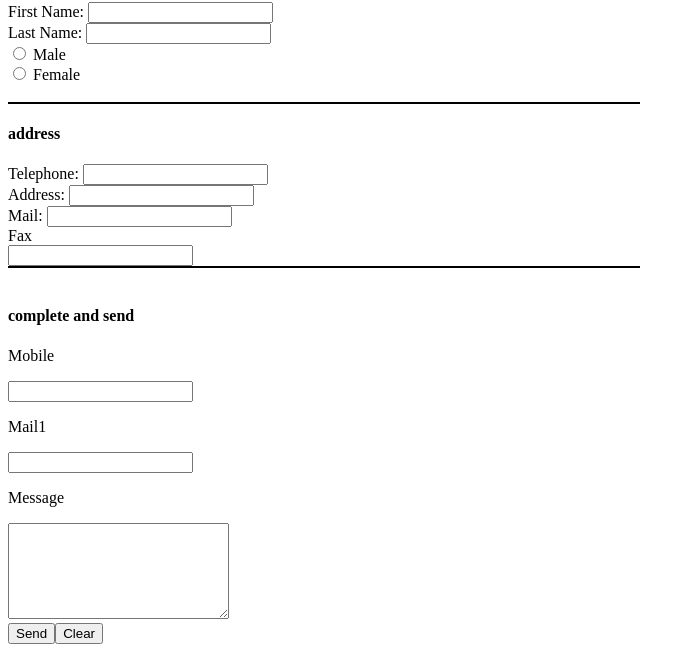
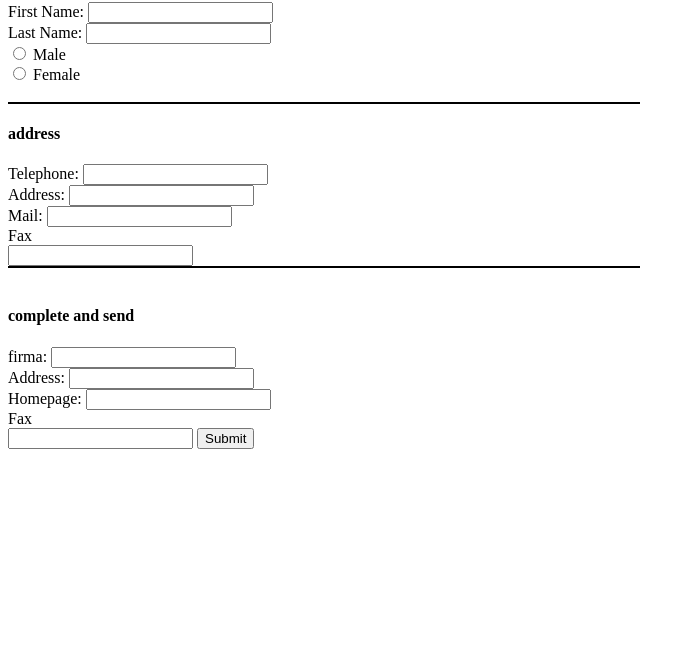
Before and after one commit to Hassanhans/layout, a plain HTML site: page index.html in a window 1280 px wide. Shown: the part 230-882 px from the top of the page, without its empty margins (0-695 px from the left). After the commit the page ends 800 px from the top, so only its background shows below. Drawn offline with Linux system fonts and the light colour scheme.

Commit message:
new submit button added

```diff
--- a/index.html
+++ b/index.html
@@ -43,14 +43,19 @@
 
                         <DIV STYLE="background-color:#000000; height:2px; width:50%;"></DIV>
                         <br>
+
                         <h4>complete and send </h4>
 
                   </form>
-                         <form action="mail.php" method="POST">
-                          <p>Mobile</p> <input type="text" name="mobile">
-                         <p>Mail1</p> <input type="text" name="mail2">
-                        <p>Message</p><textarea name="message" rows="6" cols="25"></textarea><br />
-                        <input type="submit" value="Send"><input type="reset" value="Clear">
+                        <label for="mobile">firma:</label>
+                        <input type="text" name="mobile" id="firma"><br>
+                        <label for="address">Address:</label>
+                        <input type="text" name="mail1" id="mail2"><br>
+                        <label for="Homepage">Homepage:</label>
+                        <input type="text" name="Fax" id="Fax"><br>
+                        <label for="mail1">Fax</label><br>
+                        <input type="text" name="Housenumber" id="Housenumber:">
+                  <input type="submit" value="Submit">
                  </form>
 
         </form>
```
